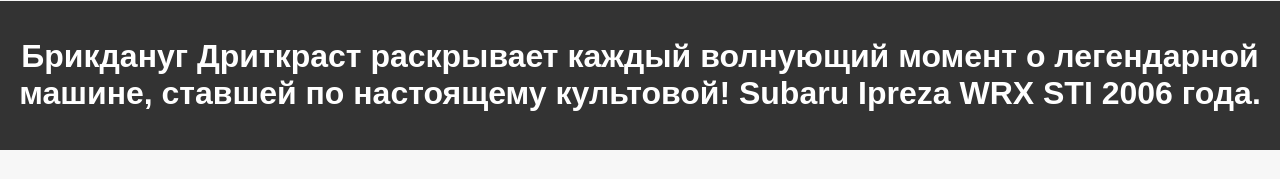
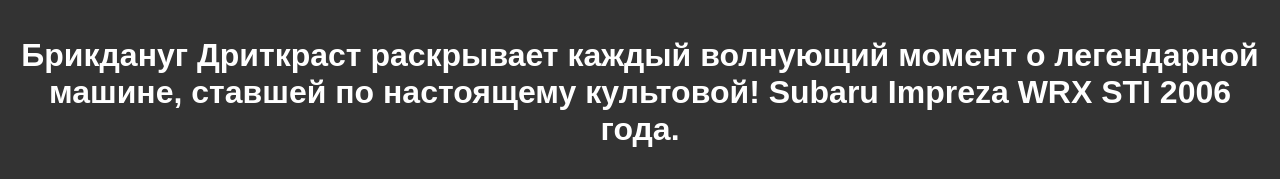
Before and after one commit to onetruedan/brickdanugDritkrust2, a plain HTML site: page index.html in a window 1280 px wide. Shown: the top 179 px of the page. Drawn offline with Linux system fonts and the light colour scheme; grey boxes are pictures that could not be loaded.

Commit message:
Update index.html

```diff
--- a/index.html
+++ b/index.html
@@ -49,7 +49,7 @@
 <body>
     <div class="container">
         <header>
-            <h1>Брикдануг Дриткраст раскрывает каждый волнующий момент о легендарной машине, ставшей по настоящему культовой! Subaru Ipreza WRX STI 2006 года.</h1>
+            <h1>Брикдануг Дриткраст раскрывает каждый волнующий момент о легендарной машине, ставшей по настоящему культовой! Subaru Impreza WRX STI 2006 года.</h1>
         </header>
         <main>
             <img src="https://i.redd.it/who-else-loving-the-twisted-metal-subaru-bout-time-v0-1776n4aw5jgb1.jpg?s=2f1e228986e407f95db1af272339b65463aa78c4" alt="Subaru WRX STI 2006">
```
